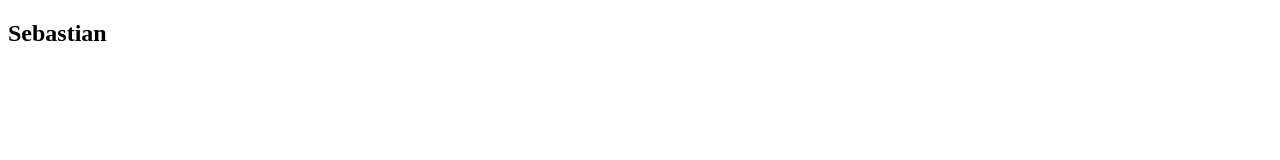
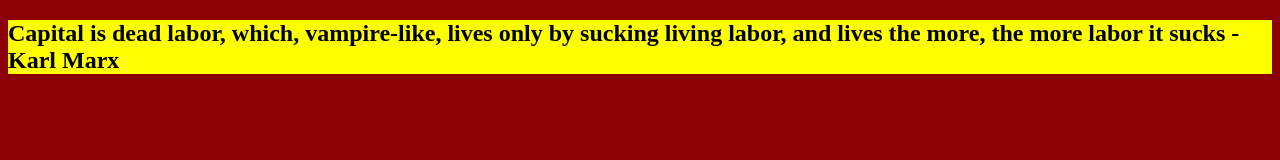
Before and after one commit to cofv/Omsebastian, a plain HTML site: page index.html in a window 1280 px wide. Drawn offline with Linux system fonts and the light colour scheme.

Commit message:
la till readme

```diff
--- a/index.html
+++ b/index.html
@@ -5,10 +5,11 @@
     <meta http-equiv="X-UA-Compatible" content="IE=edge">
     <meta name="viewport" content="width=device-width, initial-scale=1.0">
     <title>Document</title>
+    <link rel="stylesheet" href="style.css">
 </head>
 <body>
 
 </body>
 </html>
 
-<h2>Sebastian</h2>
+<h2>Capital is dead labor, which, vampire-like, lives only by sucking living labor, and lives the more, the more labor it sucks - Karl Marx</h2>
--- /dev/null
+++ b/style.css
@@ -0,0 +1,2 @@
+body{background-color: darkred;}
+h2{background-color: yellow;}
```
Also changed, not shown: 1 other file.
